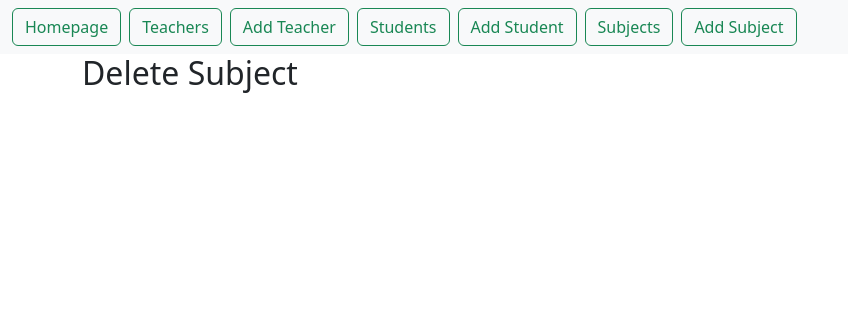
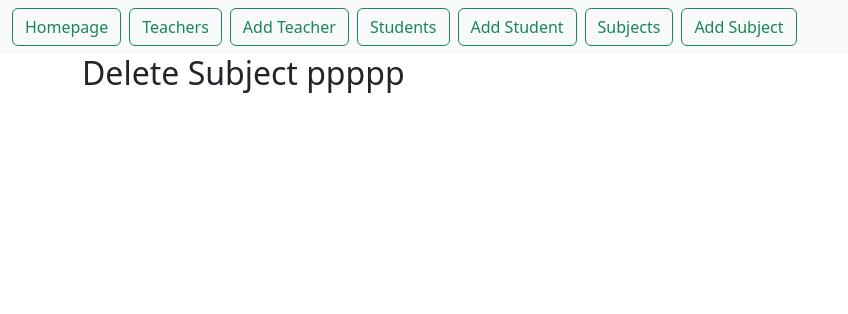
Before and after one commit to MarekReimal/first_project, a Django app: page /first_app/subject_delete/1 in a window 1280 px wide. Shown: the top 314 px of the page, without its empty margins (0-848 px from the left). Run offline with Django 4.2, Linux system fonts and the light colour scheme; data comes from the database, SQL or seed files in the repository.

Commit message:
Git proov

```diff
--- a/first_app/templates/first_app/subject_delete.html
+++ b/first_app/templates/first_app/subject_delete.html
@@ -1,6 +1,6 @@
 {% extends "base.html" %}
 
 {% block content %}
-    <h2>Delete Subject</h2>
+    <h2>Delete Subject ppppp</h2>
 
 {% endblock %}
```
